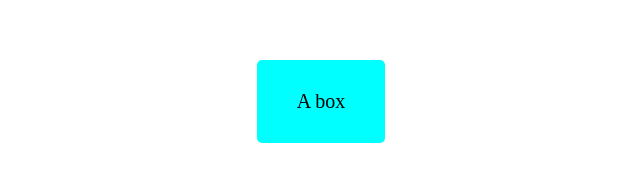
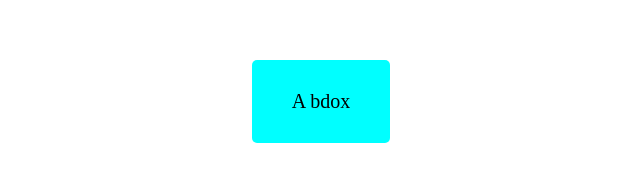
Before and after one commit to Deten1003/CSS-Animations.html, a plain HTML site: page Index.html in a window 1280 px wide. Shown: the part 124-304 px from the top of the page, without its empty margins (319-959 px from the left). Drawn offline with Linux system fonts and the light colour scheme.

Commit message:
First commit

```diff
--- a/Index.html
+++ b/Index.html
@@ -7,7 +7,7 @@
     <title>Document</title>
 </head>
 <body>
-    <div class="box">A box</div>
+    <div class="box">A bdox</div>
    <button class="button">rotate</button>
    <h1 class="header">Header</h1>
    <div class="box-spin">Box</div>
```
